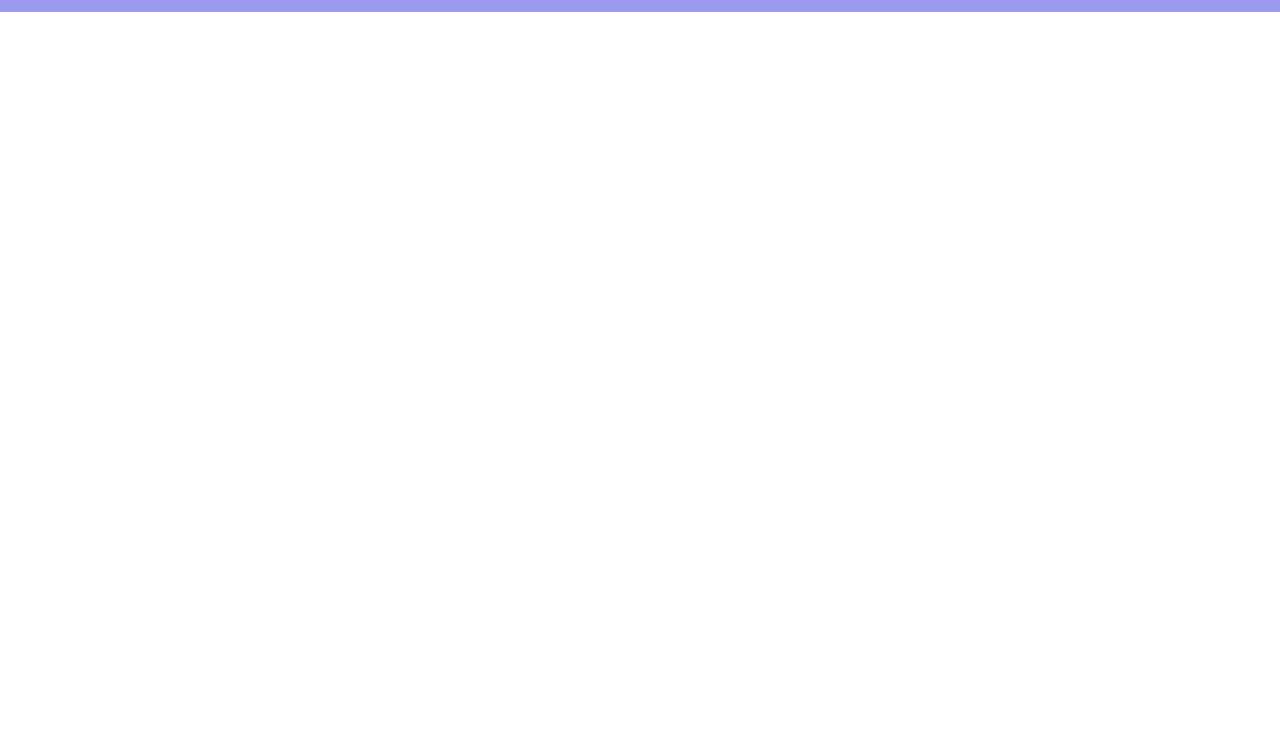
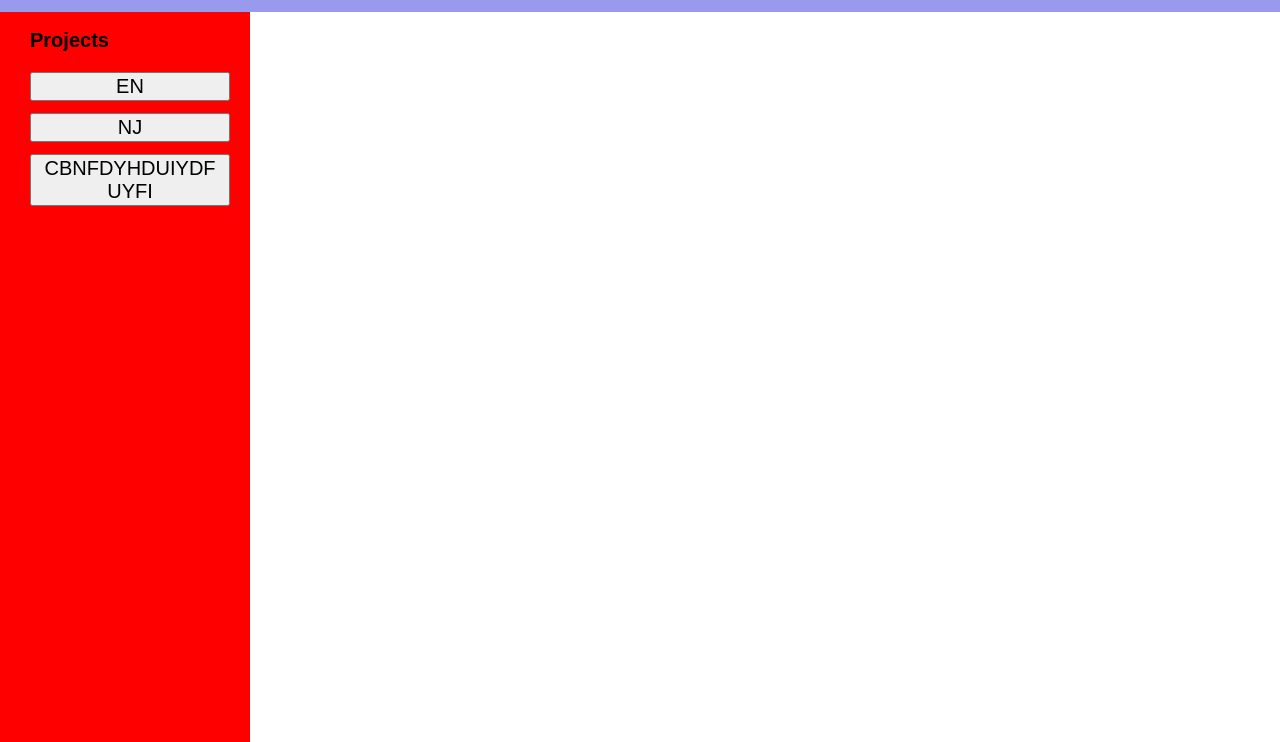
Before and after one commit to pand4monium/odin-todos-list, a website built with webpack: page src/template.html in a window 1280 px wide. Shown: the part 58-800 px from the top of the page. Built offline with nearby package versions, Linux system fonts and the light colour scheme.

Commit message:
Added sidebar

```diff
--- /dev/null
+++ b/src/class/Project.js
@@ -0,0 +1,7 @@
+export class Project {
+
+    constructor(name) {
+        this.name = name;
+        this.todoItems = [];
+    }
+}
--- /dev/null
+++ b/src/class/appProjects.js
@@ -0,0 +1,11 @@
+export class appProjects {
+
+    constructor() {
+        console.log("hi");
+        this.projectList = [];
+    }
+
+    addProject(project) {
+        this.projectList.push(project);
+    }
+}
--- a/src/index.js
+++ b/src/index.js
@@ -1,6 +1,24 @@
 import { loadHeader } from "./pages/header";
+import { loadSidebar } from "./pages/sidebar";
 
-import "./styles/styles.css"
+import { appProjects } from "./class/appProjects.js";
+import { Project } from "./class/Project.js";
+
+import "./styles/styles.css";
 import "./styles/stylesHeader.css";
+import "./styles/stylesSideBar.css";
+
+const application = new appProjects();
+
+const a1 = new Project("En");
+const a2 = new Project("nJ");
+const a3 = new Project("cbnfdyhduiydfuyfi");
+console.log("test");
+application.addProject(a1);
+application.addProject(a2);
+application.addProject(a3);
+console.log(application.projectList);
 
 loadHeader();
+
+loadSidebar(application);
--- /dev/null
+++ b/src/pages/sidebar.js
@@ -0,0 +1,14 @@
+export const loadSidebar = (appProject) => {
+    let ulHTML = appProject.projectList.reduce((previousHTML, project, i) => {
+        return previousHTML += `
+            <li>
+                <button id="project-${i}"> ${project.name} </button>
+            </li>
+        `
+    }, ``)
+
+    document.getElementById("sidebar").innerHTML = `
+    <h2> Projects </h2>
+    <ul> ${ulHTML} </ul>
+    `;
+}
--- a/src/styles/styles.css
+++ b/src/styles/styles.css
@@ -6,4 +6,14 @@
 body {
     margin: 0;
     padding: 0;
+
+    min-height: 100vh;
+
+    display: grid;
+    grid-template-rows: auto 1fr;;
 }
+
+.layout {
+    display: grid;
+    grid-template-columns: 250px 1fr;
+}
--- /dev/null
+++ b/src/styles/stylesSideBar.css
@@ -0,0 +1,40 @@
+/*
+    Following are the IDs for reference
+    -----------------------------------
+    #appName = App Name (ToDos List on top left)
+    #profile = Profile tab on Top Right {
+            #profilePicture = Circle picture / Letter
+            #profileName = Username
+        }
+*/
+
+#sidebar {
+    background-color: red;
+
+    height: 100%;
+
+    display: flex;
+    flex-direction: column;
+}
+
+#sidebar > h2 {
+    padding: 0px 30px;
+    margin-bottom: 0;
+}
+
+#sidebar > ul {
+    list-style-type: none;
+    padding-left: 30px;
+
+    display: flex;
+    flex-direction: column;
+    gap: 12px;
+}
+
+#sidebar > ul > li > button {
+    text-transform: uppercase;
+    width: 200px;
+
+    white-space: normal;
+    word-break: break-word;
+}
--- a/src/template.html
+++ b/src/template.html
@@ -7,5 +7,9 @@
 </head>
 <body>
     <header id="header"></header>
+    <div class="layout">
+        <div id="sidebar"></div>
+        <main></main>
+    </div>
 </body>
 </html>
```
Also changed, not shown: src/class/todoList.js (deleted).
